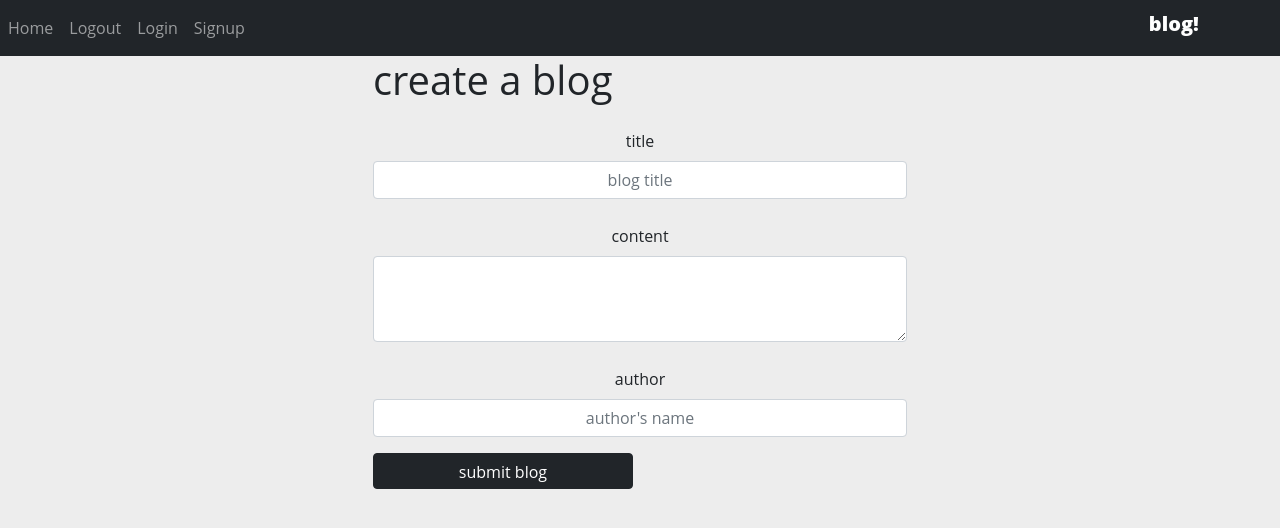
After one commit to IvyJeptoo/BlogPost, a Python web app: template app/templates/blog.html in a window 1280 px wide. The commit adds this page. Shown: the top 528 px of the page. Run offline with Jinja, Linux system fonts and the light colour scheme; the template is opened without the code that fills it, so the values that code supplies are empty.

Commit message:
create blog form

```diff
--- a/app/auth/views.py
+++ b/app/auth/views.py
@@ -17,7 +17,7 @@ def login():
         if user:
             if check_password_hash(user.password,password):
                 flash('logged in successfully',category='success')
-                login_user(user, remember=True)
+                login_user(user)
                 return redirect(url_for('main.home'))
 
             else:
--- /dev/null
+++ b/app/templates/blog.html
@@ -0,0 +1,28 @@
+{% extends "base.html" %}
+{% block content%}
+
+<div class="container">
+    <div class="row">
+        <div class="col-md-3"></div>
+        <div class="col-md-6">
+            <h1>create a blog</h1>
+            <form method="POST">
+            <div class="mb-3">
+                <label for="exampleFormControlInput1" class="form-label">title</label>
+                <input type="email" name="email" class="form-control" id="email" placeholder="blog title">
+            </div>
+            <div class="mb-3">
+                <label for="exampleFormControlTextarea1" class="form-label">content</label>
+                <textarea name="content" class="form-control" id="content" rows="3"></textarea>
+            </div>
+            <div class="mb-3">
+                <label for="exampleFormControlInput1" class="form-label">author</label>
+                <input type="text" name="author" class="form-control" id="author" placeholder="author's name">
+            </div>
+            <button type="submit" class="btn btn-dark">submit blog</button>
+        </div>
+        </form>
+        <div class="col-md-3"></div>
+    </div>
+</div>
+{% endblock %}
--- a/app/templates/navbar.html
+++ b/app/templates/navbar.html
@@ -5,13 +5,13 @@
     </button>
     <div class="collapse navbar-collapse" id="navbar">
         <div class="navbar-nav">
-            {% if user.is_authenticated %}
+
+            <a class="nav-item nav-link" id="home" href="/">Home</a>
+            <a class="nav-item nav-link" id="logout" href='/logout'>Logout</a>
+
             <a class=" nav-item nav-link" id="login" href="{{url_for('auth.login')}}">Login</a>
             <a class="nav-item nav-link" id="signUp" href="{{url_for('auth.signup')}}">Signup</a>
-            {% else %}
-            <a class="nav-item nav-link" id="home" href="/">Home</a>
-            <a class="nav-item nav-link" id="logout" href='/logout'>Logout</a>
-            {% endif %}
+
 
         </div>
         <h5 style="color: white; margin-left: 70%; font-weight: 900;">blog!</h5>
--- /dev/null
+++ b/app/templates/quote.html
@@ -0,0 +1,6 @@
+{% extends "base.html" %}
+{% block content%}
+<h1>beginning of random quote display!!!</h1>
+
+<button class="btn btn-dark">next quote</button>
+{% endblock %}
```
Also changed, not shown: app/main/views.py (+11 -0 lines), app/templates/home.html (+11 -1 lines).
